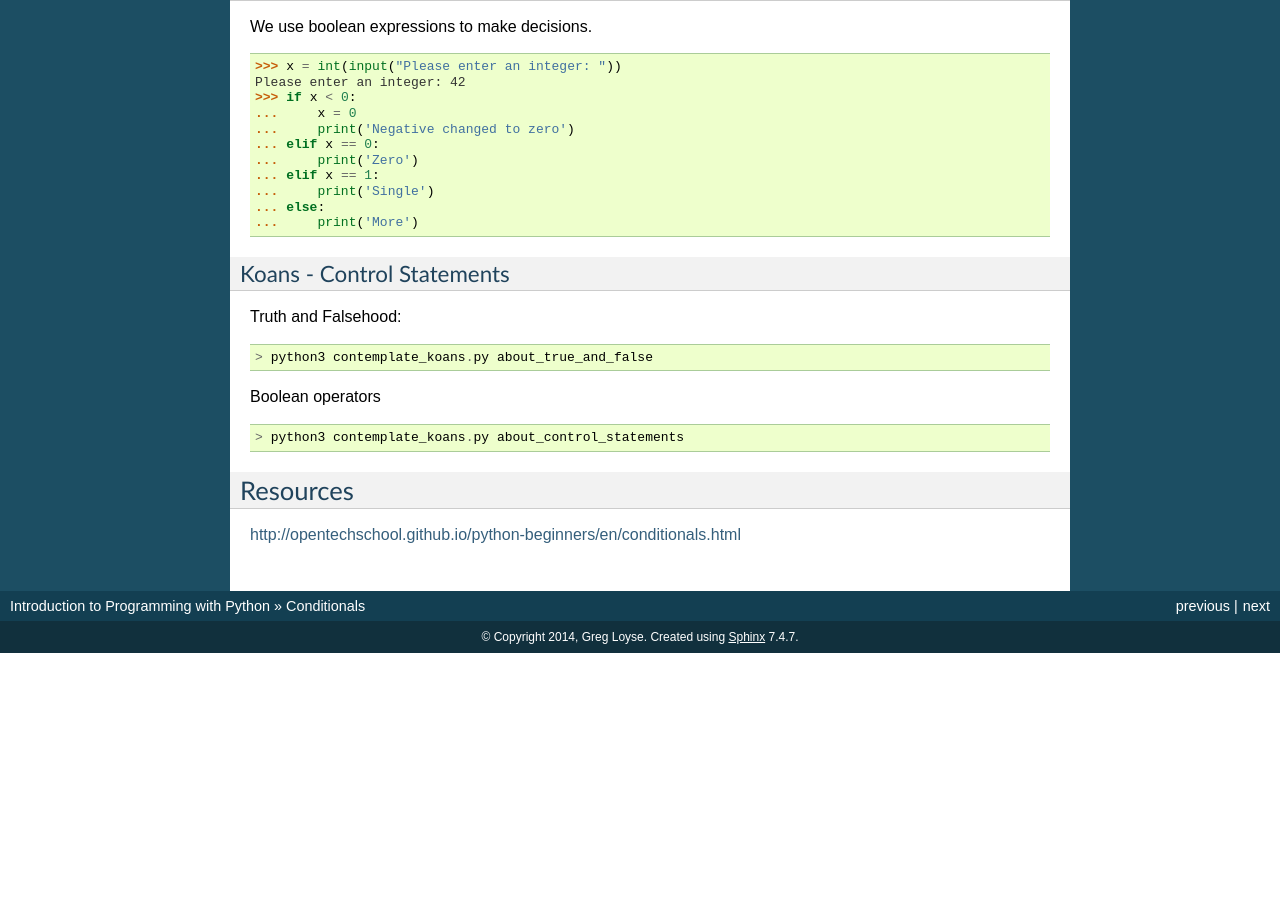
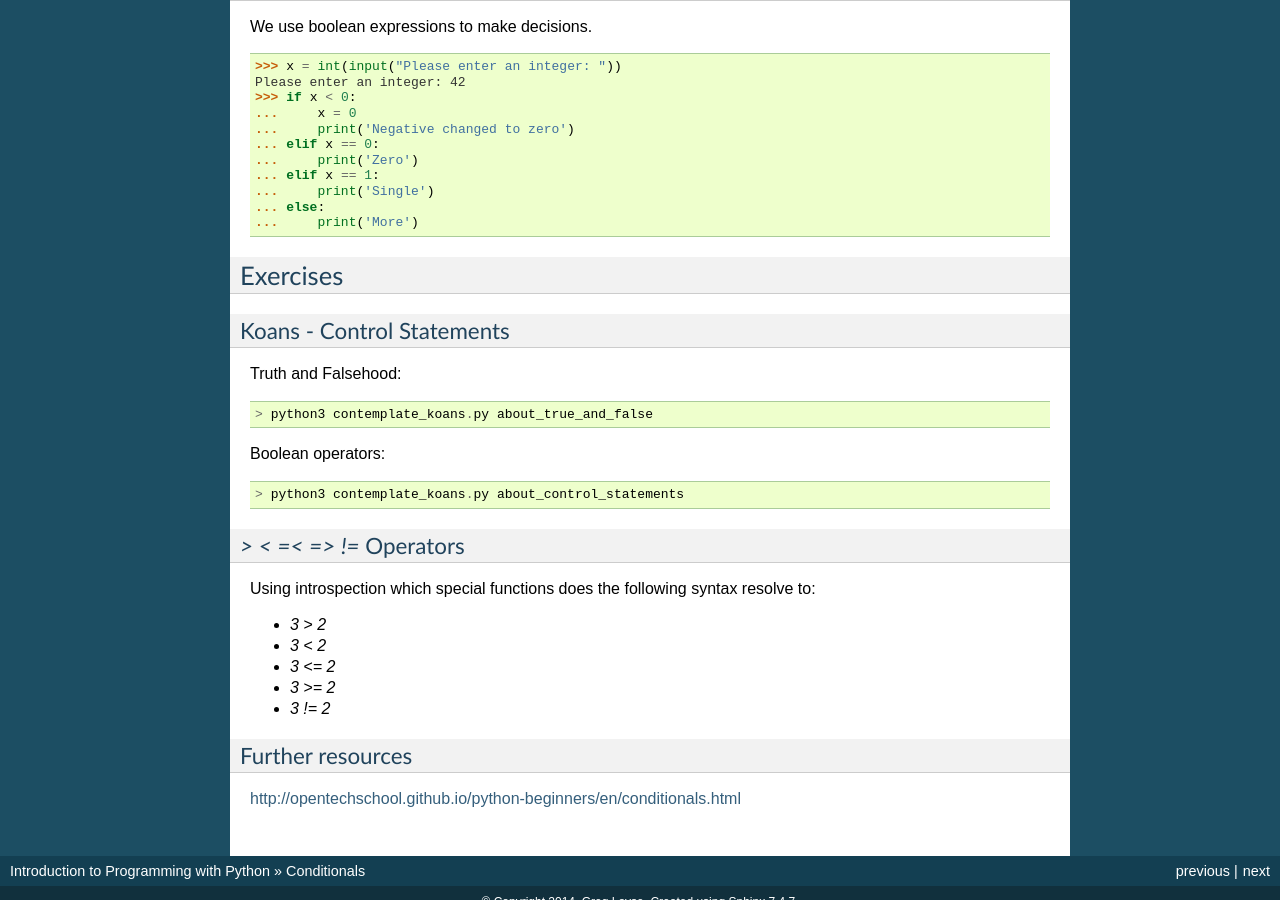
Before and after one commit to gu-lseg/intro-to-programming, a Sphinx documentation site: the page built from source/flow_control.rst, in a window 1280 px wide and 900 px high, scrolled down 869 px. Built offline with Sphinx 7.4.7, drawn with Linux system fonts in a browser that asks for light colours; before the commit the page ends 1522 px from its top, so only the background shows below that; some of the changed text lies outside the part shown.

Commit message:
clean up

```diff
--- a/source/flow_control.rst
+++ b/source/flow_control.rst
@@ -71,6 +71,9 @@ We use boolean expressions to make decisions.
     ...     print('More')
 
 
+Exercises
+=========
+
 Koans - Control Statements
 --------------------------
 
@@ -78,14 +81,24 @@ Truth and Falsehood::
 
     > python3 contemplate_koans.py about_true_and_false
 
-Boolean operators
-
-::
+Boolean operators::
 
     > python3 contemplate_koans.py about_control_statements
 
 
-Resources
-=========
+`>` `<` `=<` `=>` `!=` Operators
+--------------------------------
+
+Using introspection which special functions does the following syntax
+resolve to:
+
+* `3 > 2`
+* `3 < 2`
+* `3 <= 2`
+* `3 >= 2`
+* `3 != 2`
+
+Further resources
+-----------------
 
 http://opentechschool.github.io/python-beginners/en/conditionals.html
```
Also changed, not shown: source/objects.rst (+40 -27 lines).
